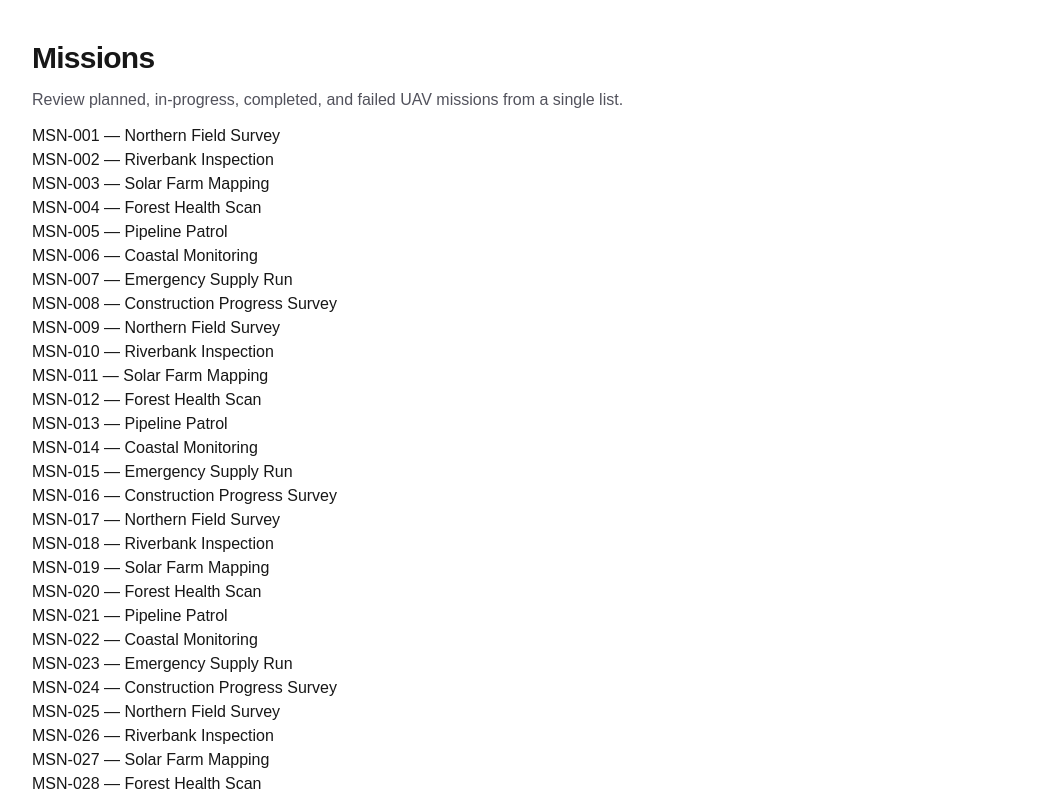
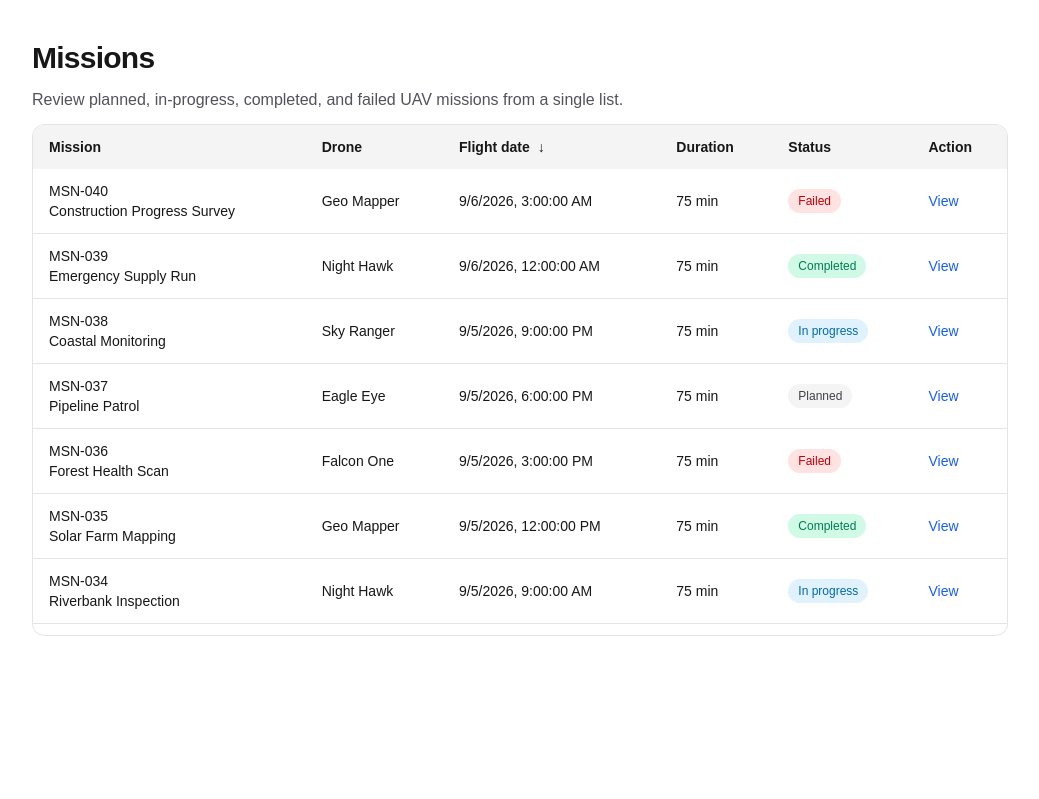
Before and after one commit to Phongphisut-Khenchat-Personal/uav-mission-dashboard, a Next.js app: page /missions in a window 1280 px wide. Shown: the top 799 px of the page, without its empty margins (120-1159 px from the left). Built offline with nearby package versions, Linux system fonts and the light colour scheme.

Commit message:
feat: add responsive sortable mission table

```diff
--- a/src/components/missions/MissionList.tsx
+++ b/src/components/missions/MissionList.tsx
@@ -1,6 +1,7 @@
 "use client";
 
 import { useEffect, useState } from "react";
+import { MissionTable } from "@/components/missions/MissionTable";
 import type { Mission } from "@/types/mission";
 
 interface MissionsResponse {
@@ -49,13 +50,5 @@ export function MissionList() {
     return <p>No missions available.</p>;
   }
 
-  return (
-    <ul>
-      {missions.map((mission) => (
-        <li key={mission.id}>
-          {mission.code} — {mission.name}
-        </li>
-      ))}
-    </ul>
-  );
+  return <MissionTable missions={missions} />;
 }
--- /dev/null
+++ b/src/components/missions/MissionStatusBadge.tsx
@@ -0,0 +1,30 @@
+import type { MissionStatus } from "@/types/mission";
+
+interface MissionStatusBadgeProps {
+  status: MissionStatus;
+}
+
+const statusLabels: Record<MissionStatus, string> = {
+  planned: "Planned",
+  "in-progress": "In progress",
+  completed: "Completed",
+  failed: "Failed",
+};
+
+const statusStyles: Record<MissionStatus, string> = {
+  planned: "bg-zinc-100 text-zinc-700 dark:bg-zinc-800 dark:text-zinc-300",
+  "in-progress": "bg-sky-100 text-sky-700 dark:bg-sky-950 dark:text-sky-300",
+  completed:
+    "bg-emerald-100 text-emerald-700 dark:bg-emerald-950 dark:text-emerald-300",
+  failed: "bg-red-100 text-red-700 dark:bg-red-950 dark:text-red-300",
+};
+
+export function MissionStatusBadge({ status }: MissionStatusBadgeProps) {
+  return (
+    <span
+      className={`inline-flex items-center rounded-full px-2.5 py-1 text-xs font-medium ${statusStyles[status]}`}
+    >
+      {statusLabels[status]}
+    </span>
+  );
+}
--- /dev/null
+++ b/src/components/missions/MissionTable.tsx
@@ -0,0 +1,160 @@
+"use client";
+
+import { useMemo, useState } from "react";
+import Link from "next/link";
+import { MissionStatusBadge } from "@/components/missions/MissionStatusBadge";
+import type { Mission } from "@/types/mission";
+
+interface MissionTableProps {
+  missions: Mission[];
+}
+
+type DateSortDirection = "asc" | "desc";
+
+function getDurationInMinutes(mission: Mission): number {
+  const milliseconds =
+    new Date(mission.endTime).getTime() -
+    new Date(mission.startTime).getTime();
+
+  return Math.round(milliseconds / 60_000);
+}
+
+export function MissionTable({ missions }: MissionTableProps) {
+  const [dateSortDirection, setDateSortDirection] =
+    useState<DateSortDirection>("desc");
+
+  const sortedMissions = useMemo(() => {
+    return [...missions].sort((a, b) => {
+      const difference =
+        new Date(a.startTime).getTime() - new Date(b.startTime).getTime();
+
+      return dateSortDirection === "asc" ? difference : -difference;
+    });
+  }, [missions, dateSortDirection]);
+
+  function toggleDateSort() {
+    setDateSortDirection((current) => (current === "asc" ? "desc" : "asc"));
+  }
+
+  return (
+    <>
+      <div className="grid gap-3 md:hidden">
+        <button
+          type="button"
+          onClick={toggleDateSort}
+          className="justify-self-start rounded-lg border px-3 py-2 text-sm font-medium"
+        >
+          Flight date:{" "}
+          {dateSortDirection === "asc" ? "Oldest first" : "Newest first"}
+        </button>
+
+        {sortedMissions.map((mission) => (
+          <article key={mission.id} className="rounded-xl border p-4">
+            <header className="flex items-start justify-between gap-3">
+              <div>
+                <p className="font-medium">{mission.code}</p>
+                <p>{mission.name}</p>
+              </div>
+              <MissionStatusBadge status={mission.status} />
+            </header>
+
+            <dl className="mt-4 grid gap-3 text-sm">
+              <div>
+                <dt className="text-zinc-500">Drone</dt>
+                <dd>{mission.droneName}</dd>
+              </div>
+              <div>
+                <dt className="text-zinc-500">Flight date</dt>
+                <dd>{new Date(mission.startTime).toLocaleString()}</dd>
+              </div>
+              <div>
+                <dt className="text-zinc-500">Duration</dt>
+                <dd>{getDurationInMinutes(mission)} min</dd>
+              </div>
+            </dl>
+
+            <Link
+              href={`/missions/${mission.id}`}
+              className="mt-4 inline-block font-medium text-blue-600 underline-offset-4 hover:underline focus-visible:outline-2 focus-visible:outline-offset-2"
+              aria-label={`View details for ${mission.name}`}
+            >
+              View details
+            </Link>
+          </article>
+        ))}
+      </div>
+
+      <div className="hidden max-h-[32rem] overflow-auto rounded-xl border border-zinc-200 md:block dark:border-zinc-800">
+        <table className="w-full border-collapse text-left text-sm">
+          <thead className="sticky top-0 z-10 bg-zinc-100 dark:bg-zinc-900">
+            <tr>
+              <th scope="col" className="px-4 py-3 font-semibold">
+                Mission
+              </th>
+              <th scope="col" className="px-4 py-3 font-semibold">
+                Drone
+              </th>
+              <th
+                scope="col"
+                aria-sort={
+                  dateSortDirection === "asc" ? "ascending" : "descending"
+                }
+                className="px-4 py-3 font-semibold"
+              >
+                <button
+                  type="button"
+                  onClick={toggleDateSort}
+                  className="inline-flex items-center gap-2 rounded focus-visible:outline-2 focus-visible:outline-offset-2"
+                >
+                  Flight date
+                  <span aria-hidden="true">
+                    {dateSortDirection === "asc" ? "↑" : "↓"}
+                  </span>
+                </button>
+              </th>
+              <th scope="col" className="px-4 py-3 font-semibold">
+                Duration
+              </th>
+              <th scope="col" className="px-4 py-3 font-semibold">
+                Status
+              </th>
+              <th scope="col" className="px-4 py-3 font-semibold">
+                Action
+              </th>
+            </tr>
+          </thead>
+
+          <tbody className="divide-y divide-zinc-200 dark:divide-zinc-800">
+            {sortedMissions.map((mission) => (
+              <tr key={mission.id}>
+                <td className="px-4 py-3">
+                  <p className="font-medium">{mission.code}</p>
+                  <p>{mission.name}</p>
+                </td>
+                <td className="px-4 py-3">{mission.droneName}</td>
+                <td className="px-4 py-3">
+                  {new Date(mission.startTime).toLocaleString()}
+                </td>
+                <td className="px-4 py-3">
+                  {getDurationInMinutes(mission)} min
+                </td>
+                <td className="px-4 py-3">
+                  <MissionStatusBadge status={mission.status} />
+                </td>
+                <td className="px-4 py-3">
+                  <Link
+                    href={`/missions/${mission.id}`}
+                    className="font-medium text-blue-600 underline-offset-4 hover:underline focus-visible:outline-2 focus-visible:outline-offset-2"
+                    aria-label={`View details for ${mission.name}`}
+                  >
+                    View
+                  </Link>
+                </td>
+              </tr>
+            ))}
+          </tbody>
+        </table>
+      </div>
+    </>
+  );
+}
```
